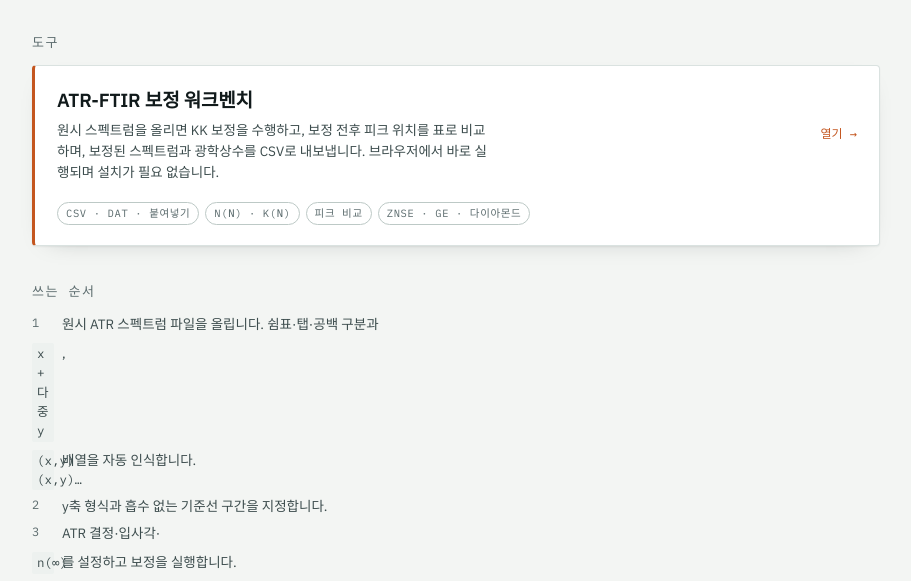
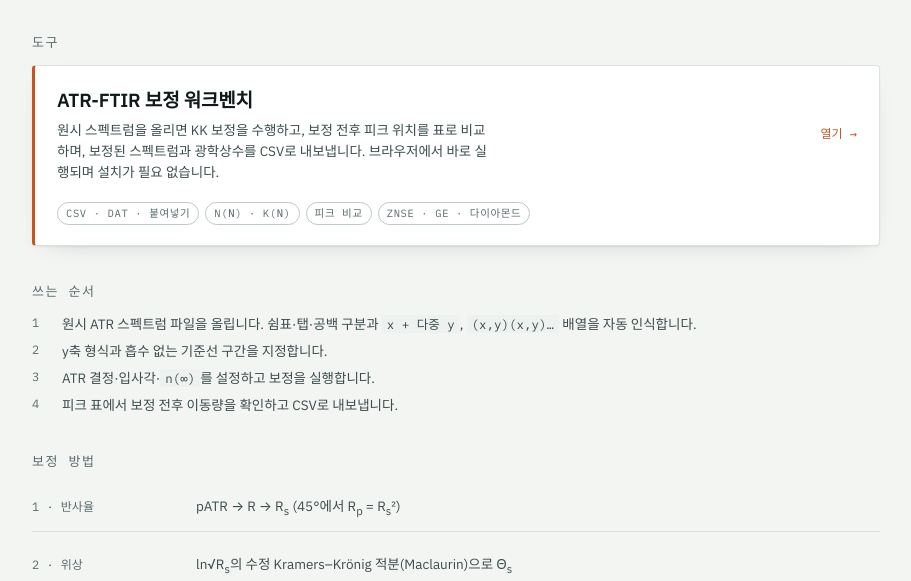
Before and after one commit to hrbyon/EMDL, a plain HTML site: page index.html in a window 1280 px wide. Shown: the part 213-794 px from the top of the page, without its empty margins (184-1095 px from the left). Drawn offline with Linux system fonts and the light colour scheme.

Commit message:
Add files via upload

```diff
--- a/index.html
+++ b/index.html
@@ -127,10 +127,10 @@
 
   <h2>쓰는 순서</h2>
   <ol class="steps">
-    <li>원시 ATR 스펙트럼 파일을 올립니다. 쉼표·탭·공백 구분과 <code>x + 다중 y</code>, <code>(x,y)(x,y)…</code> 배열을 자동 인식합니다.</li>
-    <li>y축 형식과 흡수 없는 기준선 구간을 지정합니다.</li>
-    <li>ATR 결정·입사각·<code>n(∞)</code>를 설정하고 보정을 실행합니다.</li>
-    <li>피크 표에서 보정 전후 이동량을 확인하고 CSV로 내보냅니다.</li>
+    <li><span>원시 ATR 스펙트럼 파일을 올립니다. 쉼표·탭·공백 구분과 <code>x + 다중 y</code>, <code>(x,y)(x,y)…</code> 배열을 자동 인식합니다.</span></li>
+    <li><span>y축 형식과 흡수 없는 기준선 구간을 지정합니다.</span></li>
+    <li><span>ATR 결정·입사각·<code>n(∞)</code>를 설정하고 보정을 실행합니다.</span></li>
+    <li><span>피크 표에서 보정 전후 이동량을 확인하고 CSV로 내보냅니다.</span></li>
   </ol>
 
   <h2>보정 방법</h2>
```
